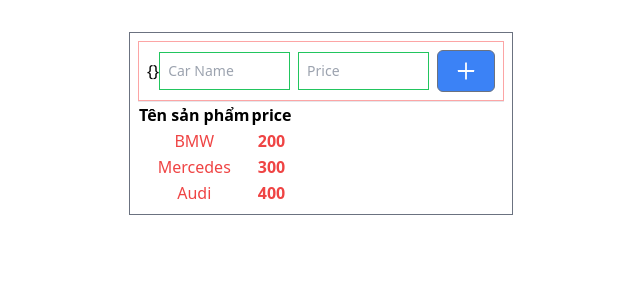
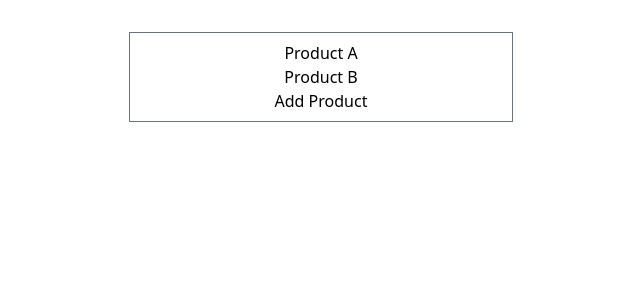
Before and after one commit to datlt2306/FPL-WEB209, a React (Vite) app: page / in a window 1280 px wide. Shown: the top 300 px of the page, without its empty margins (319-959 px from the left). Built offline with nearby package versions, Linux system fonts and the light colour scheme.

Commit message:
Buổi 4: useContext

```diff
--- a/src/App.tsx
+++ b/src/App.tsx
@@ -1,59 +1,11 @@
-import { useState } from "react";
 import "./App.css";
-import { ICar } from "./interfaces/car";
-import { Button, List } from "./components";
-import Form from "./components/Form";
-import Table from "./components/Table";
+import ProductList from "./components/ProductList";
 
-const carsData = [
-    { id: 1, name: "BMW", price: 100 }, // item
-    { id: 2, name: "Mercedes", price: 150 }, //item
-    { id: 3, name: "Audi", price: 200 }, //item
-];
-const columns = [
-    {
-        title: "Tên sản phẩm",
-        dataIndex: "name",
-        key: "name",
-        render: ({ name }: any) => <span className="text-red-500">{name}</span>,
-        header: ({ title }: any) => <h2>{title}</h2>,
-    }, // column
-    {
-        title: "price",
-        dataIndex: "price",
-        key: "price",
-        render: ({ price }: any) => <span className="font-bold text-red-500">{price * 2}</span>,
-    }, // column
-];
-// //================================================
-// const postData = [
-//     { id: 1, title: "POST 1", body: "This is post 1", author: "Datlt" },
-//     { id: 2, title: "POST 2", body: "This is post 2", author: "Sontv" },
-// ];
-// const columns1 = [
-//     { title: "Tiêu đề", dataIndex: "title", key: "title" }, // column
-//     { title: "Body", dataIndex: "body", key: "body" }, // column
-//     { title: "Author", dataIndex: "author", key: "author" }, // column
-// ];
 function App() {
-    const [cars, setCars] = useState<ICar[]>([]);
-    const [isLoading, setIsLoading] = useState<boolean>(true);
-    const [error, setError] = useState<null>(null);
-
-    const addCar = (car: ICar) => {
-        setCars([...cars, car]);
-    };
-    const removeCar = (id: number | string) => {
-        setCars(cars.filter((car) => car.id !== id));
-    };
     return (
         <>
             <div className="w-96 mx-auto border border-gray-500 p-2">
-                <Form onAdd={addCar} />
-                <List data={cars} onRemove={removeCar} />
-                <hr />
-                <Table dataSource={carsData} columns={columns} />
-                {/* <Table dataSource={postData} columns={columns1} /> */}
+                <ProductList />
             </div>
         </>
     );
--- /dev/null
+++ b/src/components/ProductList/index.tsx
@@ -0,0 +1,17 @@
+import { ProductContext } from "@/context/productContext";
+import { useContext } from "react";
+
+const ProductList = () => {
+    const { products, addProduct } = useContext(ProductContext);
+    return (
+        <div>
+            {products?.map((item: any) => (
+                <div key={item.id}>{item.name}</div>
+            ))}
+
+            <button onClick={() => addProduct({ id: 3, name: "Product C" })}>Add Product</button>
+        </div>
+    );
+};
+
+export default ProductList;
--- /dev/null
+++ b/src/context/productContext.tsx
@@ -0,0 +1,30 @@
+//         App -- State
+//     | props
+// List     Add     Edit
+// Item
+// ContextAPI - share state các component
+
+import { createContext, useState } from "react";
+
+// 1. Tạo context
+
+export const ProductContext = createContext({} as any);
+
+const ProductProvider = ({ children }: any) => {
+    const [products, setProducts] = useState([
+        { id: 1, name: "Product A" },
+        { id: 2, name: "Product B" },
+    ] as any);
+    const [count, setCount] = useState(0);
+
+    const addProduct = (product: any) => {
+        setProducts([...products, product]);
+    };
+
+    return (
+        <ProductContext.Provider value={{ products, count, addProduct }}>
+            {children}
+        </ProductContext.Provider>
+    );
+};
+export default ProductProvider;
--- a/src/main.tsx
+++ b/src/main.tsx
@@ -2,9 +2,10 @@
 import ReactDOM from "react-dom/client";
 import App from "./App.tsx";
 import "./index.css";
+import ProductProvider from "./context/productContext.tsx";
 
 ReactDOM.createRoot(document.getElementById("root") as HTMLElement).render(
-    <React.StrictMode>
+    <ProductProvider>
         <App />
-    </React.StrictMode>
+    </ProductProvider>
 );
```
